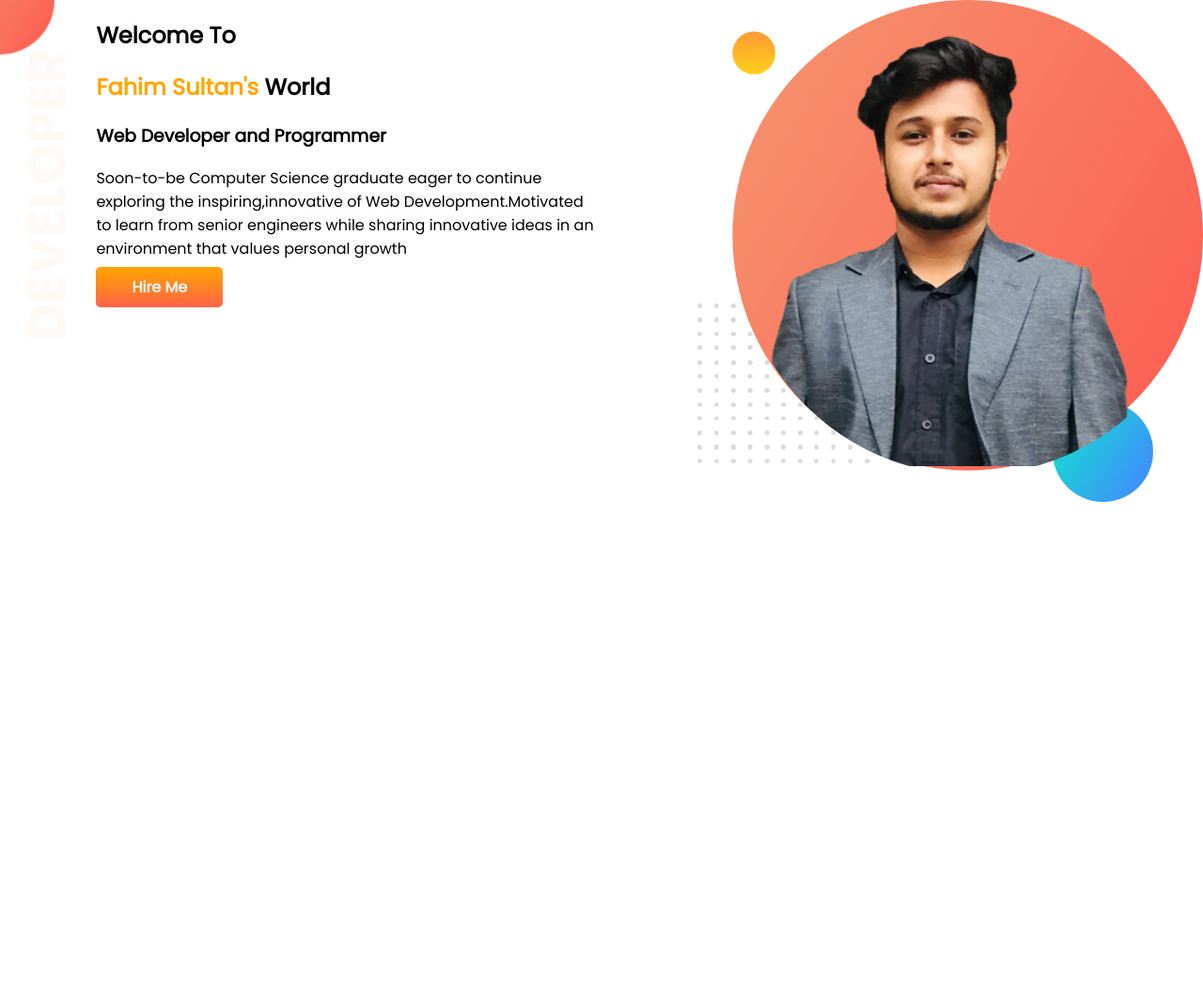
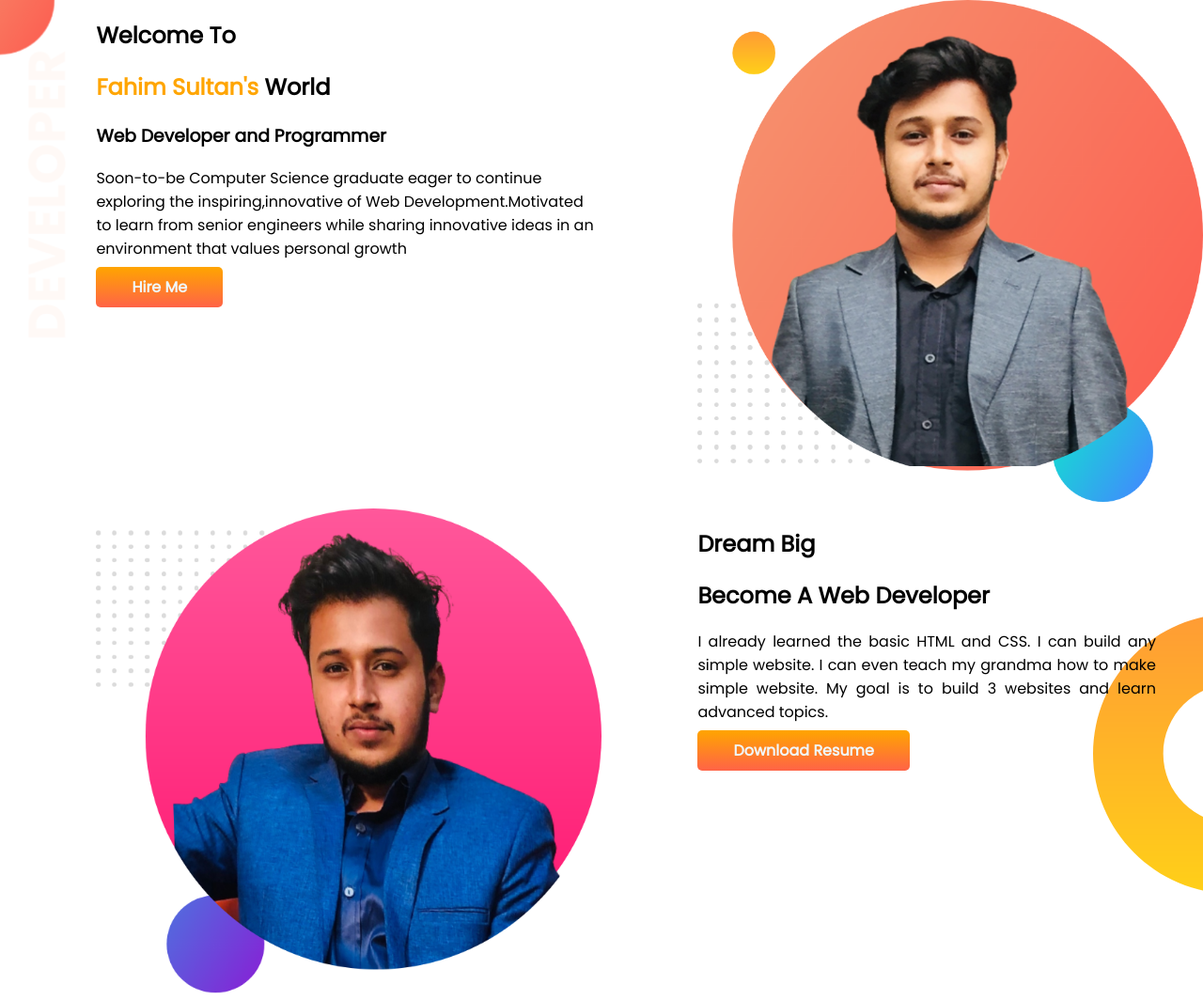
Before and after one commit to Fahim-Bhuiyan/developer-portfolio, a plain HTML site: page index.html in a window 1280 px wide. Shown: the whole page at 94% size. Before the commit the page ends 800 px from the top, so only its background shows below. Drawn offline with Linux system fonts and the light colour scheme.

Commit message:
dream added

```diff
--- a/index.html
+++ b/index.html
@@ -29,5 +29,16 @@
             <img src="images/fahim.png" alt="">
         </div>
     </section>
+    <section class="dream-big">
+        <div class="half-width">
+            <img src="images/fahim1.png" alt="">
+        </div>
+        <div class="half-width">
+            <h1>Dream Big</h1>
+            <h2>Become A Web Developer</h2>
+            <p class="paragraph">I already learned the basic HTML and CSS. I can build any simple website. I can even teach my grandma how to make simple website. My goal is to build 3 websites and learn advanced topics.</p>
+            <a class="link-button" target="_blank" href="https://www.linkedin.com/in/fahim-bhuiyan-890429213">Download Resume</a>
+        </div>
+    </section>
 </body>
 </html>
--- a/style.css
+++ b/style.css
@@ -27,3 +27,12 @@ section{
     background-image: url(images/top-banner.png);
     background-repeat: no-repeat;
 }
+.dream-big{
+    background-image: url(images/dream-bg.png);
+    background-repeat: no-repeat;
+    background-position: right;
+}
+.paragraph{
+    padding-right: 50px;
+    text-align: justify;
+}
```
